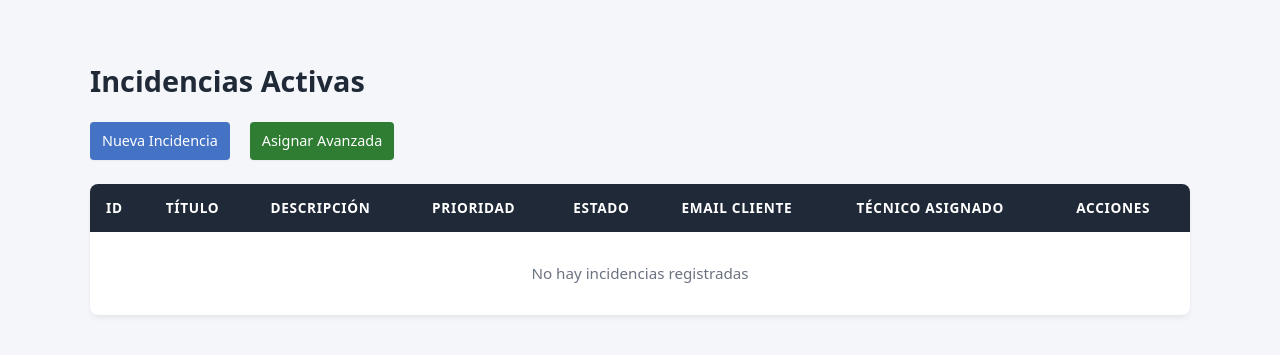
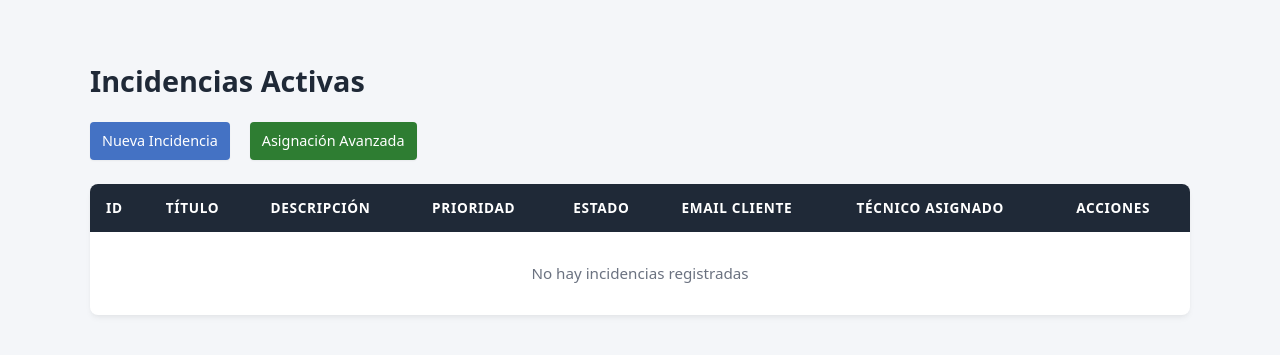
Before and after one commit to ChrsitianSaid/4.3.-Miniproyecto-Taskshield, a PHP site: page / in a window 1280 px wide. Shown: the top 355 px of the page. Run offline with PHP 8.4, Linux system fonts and the light colour scheme; data comes from the database, SQL or seed files in the repository; data that the repository does not hold is empty; a stand-in replaces the project's code that opens the database connection; some libraries are stand-ins or nearby versions.

Commit message:
Corrige el texto del enlace de asignación en la página principal para que diga "Asignación Avanzada" en lugar de "Asignar Avanzada" y elimina un párrafo innecesario en el módulo de asignación.

```diff
--- a/asignar_incidencia.php
+++ b/asignar_incidencia.php
@@ -87,7 +87,7 @@
 <body>
 
     <h1>Asignación Avanzada de Incidencias</h1>
-    <p style="text-align: center;">Módulo protegido mediante <strong>Transacciones PDO (beginTransaction / commit / rollBack)</strong></p>
+
 
     <?php if (!empty($mensaje)): ?>
 
--- a/index.php
+++ b/index.php
@@ -29,7 +29,7 @@
 <h1>Incidencias Activas</h1>
 <div style="margin-bottom: 20px">
     <a href="nueva_incidencia.php" class="btn-accion" style="padding: 8px 12px; background-color: #4472C4; color: white; text-decoration: none; border-radius: 4px;">Nueva Incidencia</a>
-    <a href="asignar_incidencia.php" class="btn-accion" style="padding: 8px 12px; background-color: #2e7d32; color: white; text-decoration: none; border-radius: 4px; margin-left: 10px;">Asignar Avanzada</a>
+    <a href="asignar_incidencia.php" class="btn-accion" style="padding: 8px 12px; background-color: #2e7d32; color: white; text-decoration: none; border-radius: 4px; margin-left: 10px;">Asignación Avanzada</a>
 </div>
 
 <table>
```
